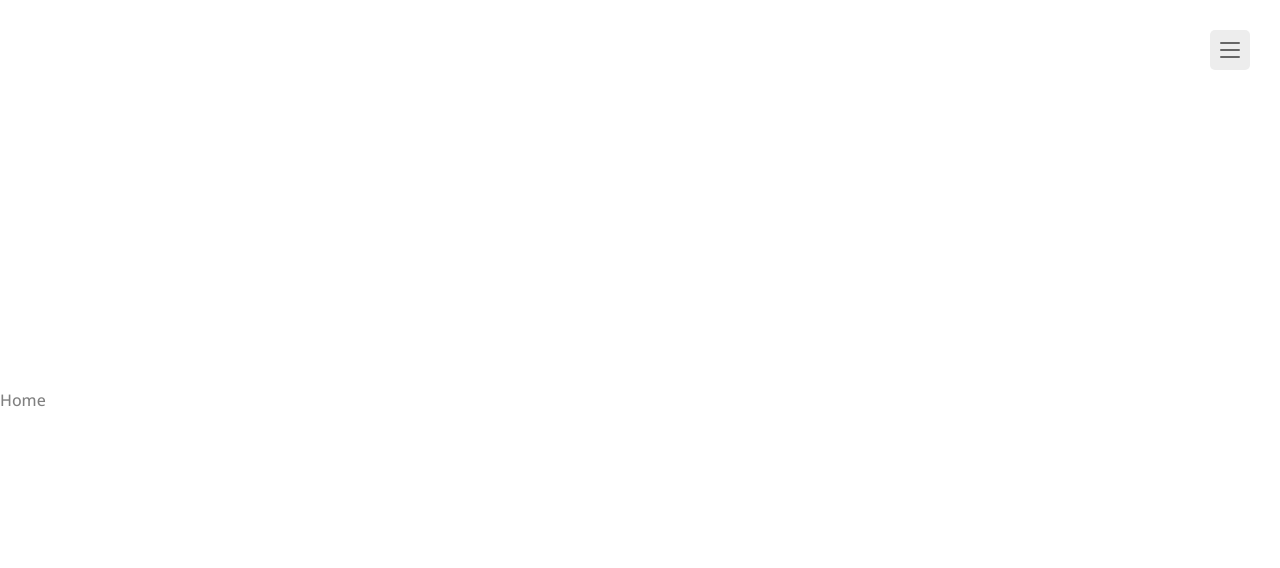
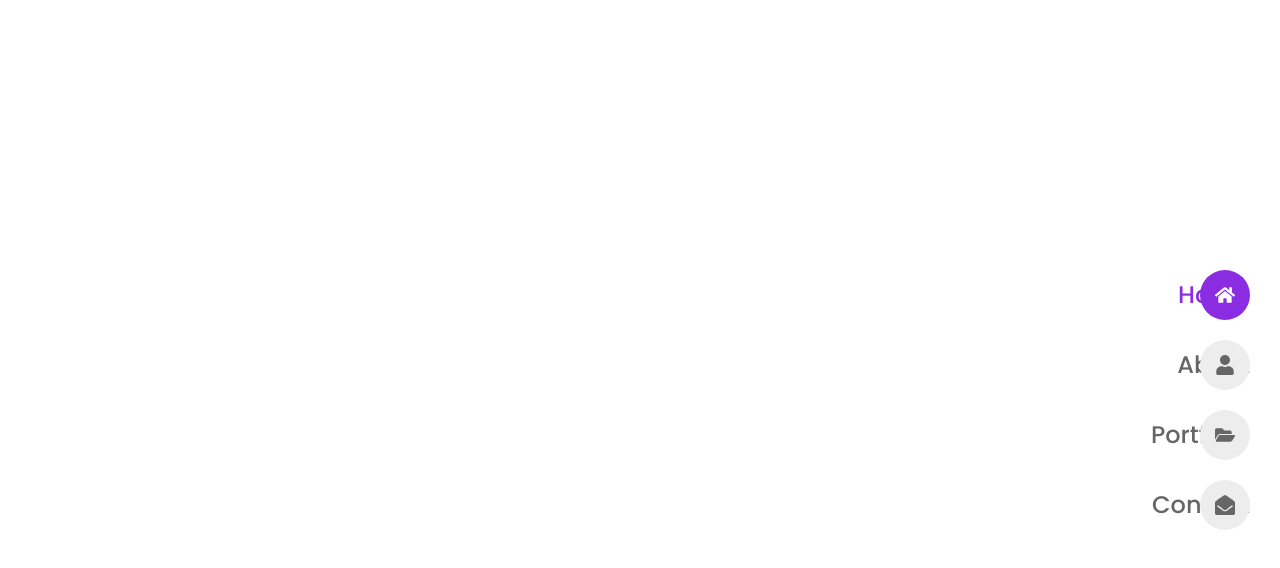
Before and after one commit to Aafrith/Aafrith-portfolio, a React (Vite) app in the folder aafrith-portfolio/: page / in a window 1280 px wide. Shown: the top 568 px of the page. Built offline with nearby package versions, Linux system fonts and the light colour scheme.

Commit message:
Navbar fully done

```diff
--- a/aafrith-portfolio/src/components/Navbar.jsx
+++ b/aafrith-portfolio/src/components/Navbar.jsx
@@ -14,7 +14,8 @@
             return (
               <li key={index} className="nav__item">
                 <NavLink to={path} className={({isActive}) => isActive ?
-                'nav__link active-nav' : 'nav-link'}>
+                'nav__link active-nav' : 'nav__link'
+                } onClick={() => setShowMenu(!showMenu)}>
                   {icon}
                   <h3 className="nav__name">{name}</h3>
                 </NavLink>
@@ -24,7 +25,7 @@
         </ul>
       </div>
 
-      <div className="nav__toggle" onClick={() => setShowMenu(!showMenu)}>
+      <div className={`${ showMenu ? 'nav__toggle animate-toggle' : 'nav__toggle'}`} onClick={() => setShowMenu(!showMenu)}>
         <span></span>
         <span></span>
         <span></span>
--- a/aafrith-portfolio/src/components/navbar.css
+++ b/aafrith-portfolio/src/components/navbar.css
@@ -5,6 +5,7 @@
     background-color: var(--container-color);
     width: 100%;
     padding: 60px 30px;
+    transition: all 0.5s cubic-bezier(0.77, 0.2, 0.05, 1);
 }
 
 .show-menu {
@@ -53,3 +54,88 @@
     background-color: var(--title-color);
     margin-bottom: 5px;
 }
+
+.animate-toggle span:first-child {
+    transform: rotate(45deg) translate(6px, 4px);
+}
+
+.animate-toggle span:nth-child(2){
+    display: none;
+}
+
+.animate-toggle span:last-child {
+    transform: rotate(-45deg) translate(1px, 1px);
+}
+
+
+@media screen and (min-width: 1024px){
+    .nav__menu {
+        all: unset;
+    }
+
+    .nav__toggle {
+        display: none;
+    }
+
+    .nav {
+        position: fixed;
+        inset-block: 0;
+        right: 30px;
+        display: flex;
+        align-items: center;
+    }
+
+    .nav__item {
+        margin-block: 20px;
+    }
+
+    .nav__link {
+        padding: 0;
+        border-bottom: none;
+        background-color: var(--container-color);
+        width: 50px;
+        height: 50px;
+        border-radius: 50%;
+        position: relative;
+    }
+
+    .nav__icon{
+        font-size: 20px;
+        margin-inline: auto;
+    }
+
+    .nav__name {
+        position: absolute;
+        top: 0;
+        right: 0;
+        background-color: var(--first-color);
+        height: 100%;
+        line-height: 50px;
+        padding-inline: 30px 25px;
+        border-radius: 30px;
+        font-size: var(--small-font-size);
+        color: var(--text-white);
+        opacity: 0;
+        visibility: hidden;
+        z-index: -1;
+        transition: all 0.3s ease;
+    }
+
+    .nav__link:hover .nav__name {
+        right: 27px;
+        color: var(--text-white);
+        opacity: 1;
+        visibility: visible;
+        border-radius: 30px 0 0 30px;
+    }
+
+    .nav__link:hover,
+    .active-nav {
+        background-color: var(--first-color);
+    }
+
+    .nav__link:hover .nav__icon,
+    .active-nav .nav__icon {
+        color: var(--text-white);
+    }
+}
--- a/aafrith-portfolio/src/pages/home/Home.jsx
+++ b/aafrith-portfolio/src/pages/home/Home.jsx
@@ -1,7 +1,7 @@
 
 const Home = () => {
   return (
-    <div>Home</div>
+    <section className="home section grid"></section>
   )
 }
 
```
